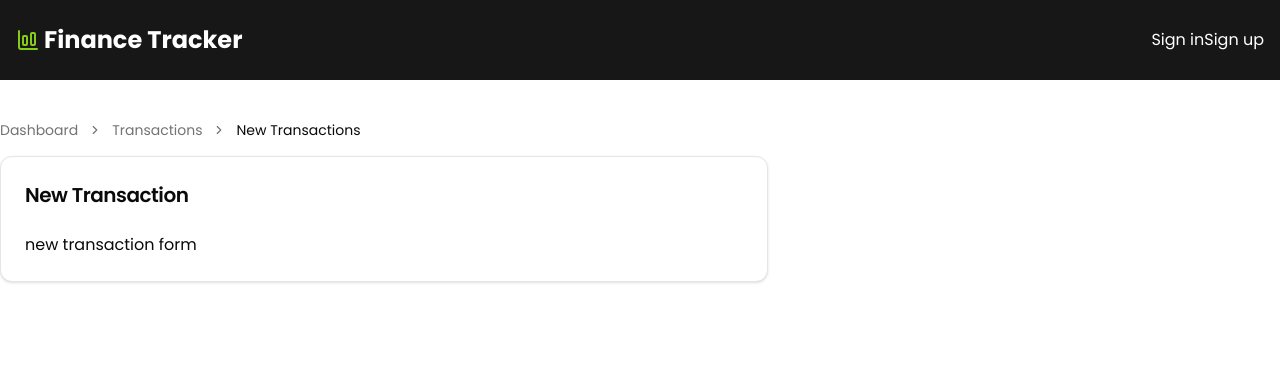
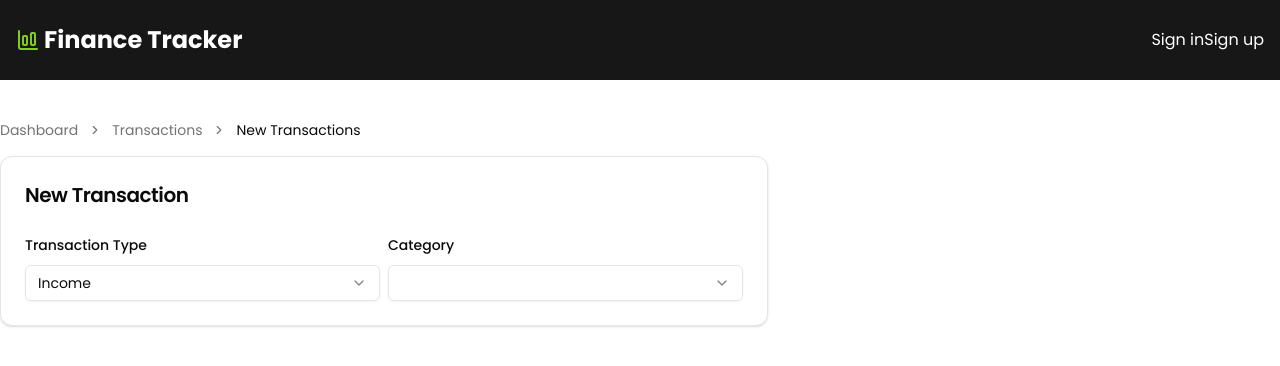
Before and after one commit to alexstekk/finance-tracker, a Next.js app: page /dashboard/transactions/new in a window 1280 px wide. Shown: the top 366 px of the page. Built offline with nearby package versions, Linux system fonts and the light colour scheme; no server answers.

Commit message:
add transaction form

```diff
--- a/app/dashboard/transactions/new/page.tsx
+++ b/app/dashboard/transactions/new/page.tsx
@@ -7,6 +7,7 @@
 } from "@/components/ui/breadcrumb";
 import Link from "next/link";
 import {Card, CardContent, CardHeader, CardTitle} from "@/components/ui/card";
+import TransactionForm from "@/components/transaction-form";
 
 export default function NewTransactionPage() {
     return <div className={'max-w-screen-xl mx-auto py-10'}>
@@ -34,7 +35,7 @@
                 <CardTitle>New Transaction</CardTitle>
             </CardHeader>
             <CardContent>
-                new transaction form
+                <TransactionForm/>
             </CardContent>
         </Card>
     </div>
--- a/app/layout.tsx
+++ b/app/layout.tsx
@@ -3,7 +3,7 @@
 import "./globals.css";
 import Link from "next/link";
 import {ChartColumnBigIcon} from "lucide-react";
-import {ClerkProvider, SignedIn, SignedOut, SignIn, SignInButton, SignUpButton} from "@clerk/nextjs";
+import {ClerkProvider, SignedIn, SignedOut, SignInButton, SignUpButton} from "@clerk/nextjs";
 import {Button} from "@/components/ui/button";
 import UserDropdown from "@/app/user-dropdown";
 
--- a/components/transaction-form.tsx
+++ b/components/transaction-form.tsx
@@ -4,8 +4,10 @@
 import {addDays} from "date-fns";
 import {useForm} from "react-hook-form";
 import {zodResolver} from "@hookform/resolvers/zod";
+import {Form, FormControl, FormField, FormItem, FormLabel, FormMessage} from "@/components/ui/form";
+import {Select, SelectContent, SelectItem, SelectTrigger, SelectValue} from "@/components/ui/select";
 
-const transactionFormShema = z.object({
+const transactionFormSchema = z.object({
     transactionType: z.enum(['income', 'expense']),
     categoryId: z.coerce.number().positive('Please select a category'),
     transactionDate: z.coerce.date().max(addDays(new Date(), 1), 'Transactions day cannot be in the future'),
@@ -15,8 +17,8 @@
 
 export default function TransactionForm() {
 
-    const form = useForm<z.infer<typeof transactionFormShema>>({
-        resolver: zodResolver(transactionFormShema),
+    const form = useForm<z.infer<typeof transactionFormSchema>>({
+        resolver: zodResolver(transactionFormSchema),
         defaultValues: {
             amount: 0,
             categoryId: 0,
@@ -26,5 +28,61 @@
         }
     })
 
-    return <div>transaction form</div>
+    const handleSubmit = async (data: z.infer<typeof transactionFormSchema>) => {
+        console.log(data);
+    }
+
+    return <Form {...form}>
+        <form onSubmit={form.handleSubmit(handleSubmit)}>
+            <fieldset className={'grid grid-cols-2 gap-y-5 gap-x-2'}>
+                <FormField
+                    control={form.control}
+                    name='transactionType'
+                    render={({field}) => {
+                        return (
+                            <FormItem>
+                                <FormLabel>Transaction Type</FormLabel>
+                                <FormControl>
+                                    <Select value={field.value} onValueChange={field.onChange}>
+                                        <SelectTrigger>
+                                            <SelectValue/>
+                                        </SelectTrigger>
+                                        <SelectContent>
+                                            <SelectItem value={'income'}>
+                                                Income
+                                            </SelectItem>
+                                            <SelectItem value={'expense'}>
+                                                Expense
+                                            </SelectItem>
+                                        </SelectContent>
+                                    </Select>
+                                </FormControl>
+                                <FormMessage/>
+                            </FormItem>
+                        )
+                    }}/>
+                <FormField
+                    control={form.control}
+                    name='categoryId'
+                    render={({field}) => {
+                        return (
+                            <FormItem>
+                                <FormLabel>Category</FormLabel>
+                                <FormControl>
+                                    <Select value={field.value.toString()} onValueChange={field.onChange}>
+                                        <SelectTrigger>
+                                            <SelectValue/>
+                                        </SelectTrigger>
+                                        <SelectContent>
+
+                                        </SelectContent>
+                                    </Select>
+                                </FormControl>
+                                <FormMessage/>
+                            </FormItem>
+                        )
+                    }}/>
+            </fieldset>
+        </form>
+    </Form>
 }
--- /dev/null
+++ b/components/ui/select.tsx
@@ -0,0 +1,159 @@
+"use client"
+
+import * as React from "react"
+import * as SelectPrimitive from "@radix-ui/react-select"
+import { Check, ChevronDown, ChevronUp } from "lucide-react"
+
+import { cn } from "@/lib/utils"
+
+const Select = SelectPrimitive.Root
+
+const SelectGroup = SelectPrimitive.Group
+
+const SelectValue = SelectPrimitive.Value
+
+const SelectTrigger = React.forwardRef<
+  React.ElementRef<typeof SelectPrimitive.Trigger>,
+  React.ComponentPropsWithoutRef<typeof SelectPrimitive.Trigger>
+>(({ className, children, ...props }, ref) => (
+  <SelectPrimitive.Trigger
+    ref={ref}
+    className={cn(
+      "flex h-9 w-full items-center justify-between whitespace-nowrap rounded-md border border-input bg-transparent px-3 py-2 text-sm shadow-sm ring-offset-background data-[placeholder]:text-muted-foreground focus:outline-none focus:ring-1 focus:ring-ring disabled:cursor-not-allowed disabled:opacity-50 [&>span]:line-clamp-1",
+      className
+    )}
+    {...props}
+  >
+    {children}
+    <SelectPrimitive.Icon asChild>
+      <ChevronDown className="h-4 w-4 opacity-50" />
+    </SelectPrimitive.Icon>
+  </SelectPrimitive.Trigger>
+))
+SelectTrigger.displayName = SelectPrimitive.Trigger.displayName
+
+const SelectScrollUpButton = React.forwardRef<
+  React.ElementRef<typeof SelectPrimitive.ScrollUpButton>,
+  React.ComponentPropsWithoutRef<typeof SelectPrimitive.ScrollUpButton>
+>(({ className, ...props }, ref) => (
+  <SelectPrimitive.ScrollUpButton
+    ref={ref}
+    className={cn(
+      "flex cursor-default items-center justify-center py-1",
+      className
+    )}
+    {...props}
+  >
+    <ChevronUp className="h-4 w-4" />
+  </SelectPrimitive.ScrollUpButton>
+))
+SelectScrollUpButton.displayName = SelectPrimitive.ScrollUpButton.displayName
+
+const SelectScrollDownButton = React.forwardRef<
+  React.ElementRef<typeof SelectPrimitive.ScrollDownButton>,
+  React.ComponentPropsWithoutRef<typeof SelectPrimitive.ScrollDownButton>
+>(({ className, ...props }, ref) => (
+  <SelectPrimitive.ScrollDownButton
+    ref={ref}
+    className={cn(
+      "flex cursor-default items-center justify-center py-1",
+      className
+    )}
+    {...props}
+  >
+    <ChevronDown className="h-4 w-4" />
+  </SelectPrimitive.ScrollDownButton>
+))
+SelectScrollDownButton.displayName =
+  SelectPrimitive.ScrollDownButton.displayName
+
+const SelectContent = React.forwardRef<
+  React.ElementRef<typeof SelectPrimitive.Content>,
+  React.ComponentPropsWithoutRef<typeof SelectPrimitive.Content>
+>(({ className, children, position = "popper", ...props }, ref) => (
+  <SelectPrimitive.Portal>
+    <SelectPrimitive.Content
+      ref={ref}
+      className={cn(
+        "relative z-50 max-h-[--radix-select-content-available-height] min-w-[8rem] overflow-y-auto overflow-x-hidden rounded-md border bg-popover text-popover-foreground shadow-md data-[state=open]:animate-in data-[state=closed]:animate-out data-[state=closed]:fade-out-0 data-[state=open]:fade-in-0 data-[state=closed]:zoom-out-95 data-[state=open]:zoom-in-95 data-[side=bottom]:slide-in-from-top-2 data-[side=left]:slide-in-from-right-2 data-[side=right]:slide-in-from-left-2 data-[side=top]:slide-in-from-bottom-2 origin-[--radix-select-content-transform-origin]",
+        position === "popper" &&
+          "data-[side=bottom]:translate-y-1 data-[side=left]:-translate-x-1 data-[side=right]:translate-x-1 data-[side=top]:-translate-y-1",
+        className
+      )}
+      position={position}
+      {...props}
+    >
+      <SelectScrollUpButton />
+      <SelectPrimitive.Viewport
+        className={cn(
+          "p-1",
+          position === "popper" &&
+            "h-[var(--radix-select-trigger-height)] w-full min-w-[var(--radix-select-trigger-width)]"
+        )}
+      >
+        {children}
+      </SelectPrimitive.Viewport>
+      <SelectScrollDownButton />
+    </SelectPrimitive.Content>
+  </SelectPrimitive.Portal>
+))
+SelectContent.displayName = SelectPrimitive.Content.displayName
+
+const SelectLabel = React.forwardRef<
+  React.ElementRef<typeof SelectPrimitive.Label>,
+  React.ComponentPropsWithoutRef<typeof SelectPrimitive.Label>
+>(({ className, ...props }, ref) => (
+  <SelectPrimitive.Label
+    ref={ref}
+    className={cn("px-2 py-1.5 text-sm font-semibold", className)}
+    {...props}
+  />
+))
+SelectLabel.displayName = SelectPrimitive.Label.displayName
+
+const SelectItem = React.forwardRef<
+  React.ElementRef<typeof SelectPrimitive.Item>,
+  React.ComponentPropsWithoutRef<typeof SelectPrimitive.Item>
+>(({ className, children, ...props }, ref) => (
+  <SelectPrimitive.Item
+    ref={ref}
+    className={cn(
+      "relative flex w-full cursor-default select-none items-center rounded-sm py-1.5 pl-2 pr-8 text-sm outline-none focus:bg-accent focus:text-accent-foreground data-[disabled]:pointer-events-none data-[disabled]:opacity-50",
+      className
+    )}
+    {...props}
+  >
+    <span className="absolute right-2 flex h-3.5 w-3.5 items-center justify-center">
+      <SelectPrimitive.ItemIndicator>
+        <Check className="h-4 w-4" />
+      </SelectPrimitive.ItemIndicator>
+    </span>
+    <SelectPrimitive.ItemText>{children}</SelectPrimitive.ItemText>
+  </SelectPrimitive.Item>
+))
+SelectItem.displayName = SelectPrimitive.Item.displayName
+
+const SelectSeparator = React.forwardRef<
+  React.ElementRef<typeof SelectPrimitive.Separator>,
+  React.ComponentPropsWithoutRef<typeof SelectPrimitive.Separator>
+>(({ className, ...props }, ref) => (
+  <SelectPrimitive.Separator
+    ref={ref}
+    className={cn("-mx-1 my-1 h-px bg-muted", className)}
+    {...props}
+  />
+))
+SelectSeparator.displayName = SelectPrimitive.Separator.displayName
+
+export {
+  Select,
+  SelectGroup,
+  SelectValue,
+  SelectTrigger,
+  SelectContent,
+  SelectLabel,
+  SelectItem,
+  SelectSeparator,
+  SelectScrollUpButton,
+  SelectScrollDownButton,
+}
--- a/package.json
+++ b/package.json
@@ -12,6 +12,7 @@
     "@clerk/nextjs": "^6.21.0",
     "@hookform/resolvers": "^5.1.1",
     "@radix-ui/react-label": "^2.1.7",
+    "@radix-ui/react-select": "^2.2.5",
     "@radix-ui/react-slot": "^1.2.3",
     "class-variance-authority": "^0.7.1",
     "clsx": "^2.1.1",
```
Also changed, not shown: 1 other file (tests, documents, lock files or other folders).
